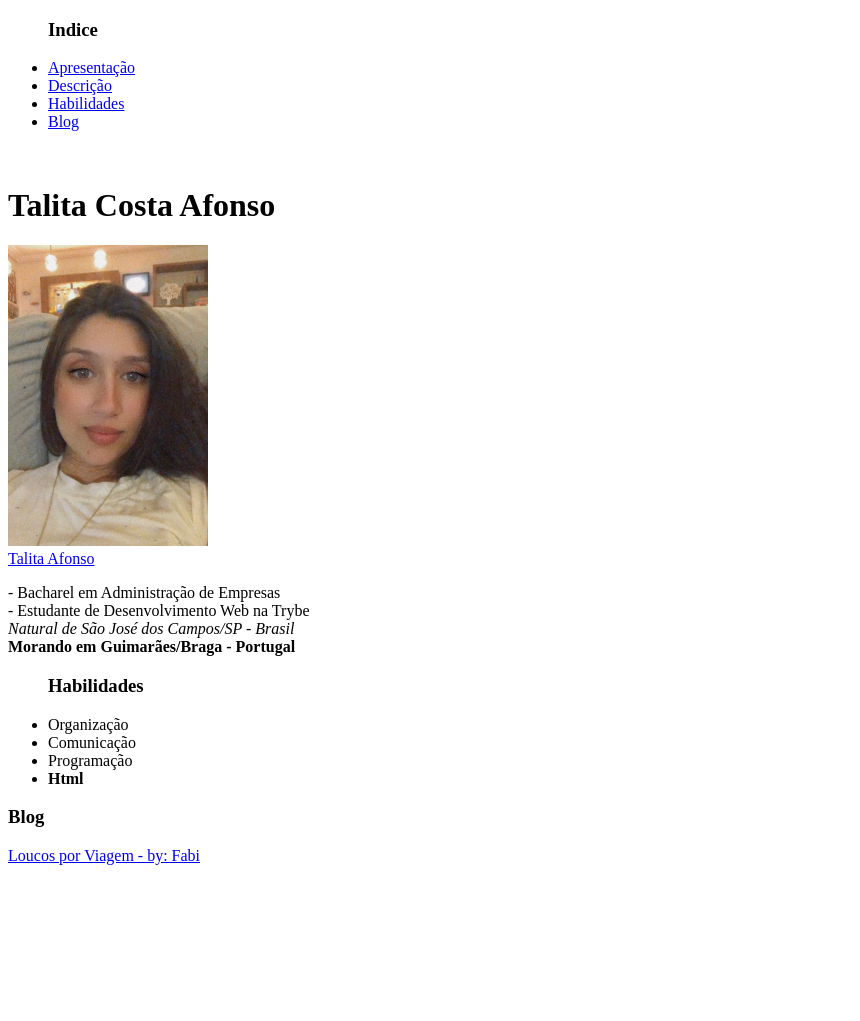
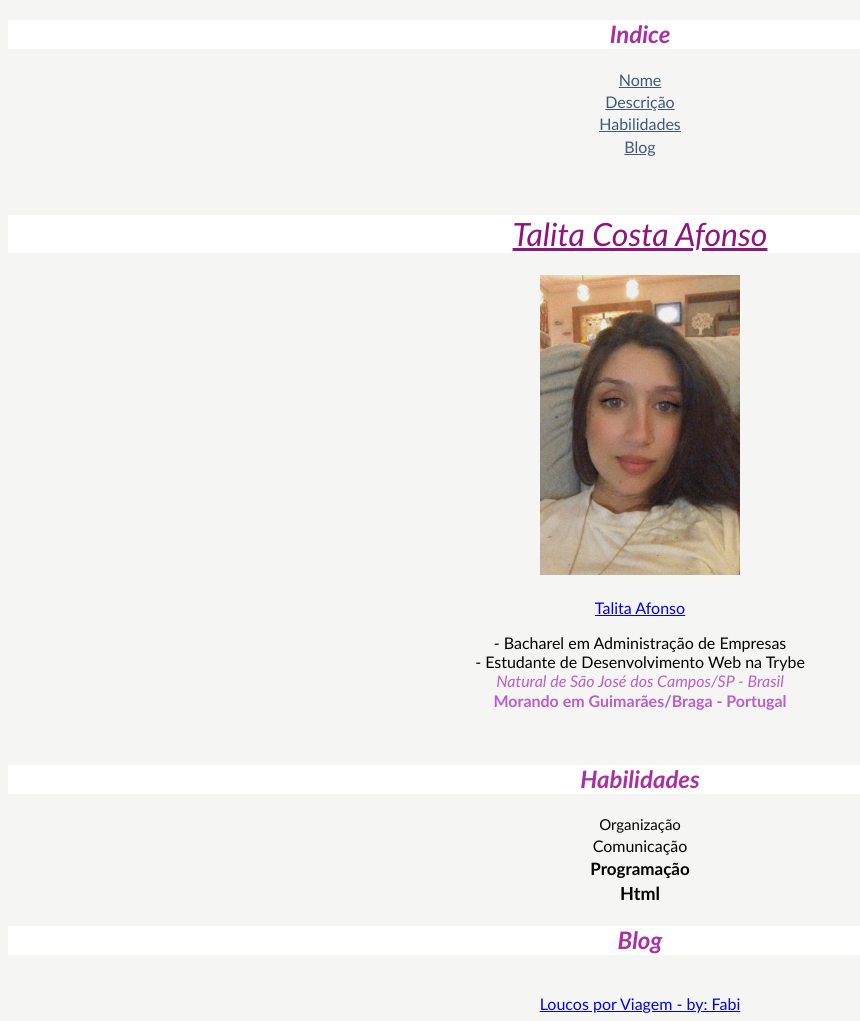
Before and after one commit to tcafonso/my-portfolio, a plain HTML site: page index.html in a window 1280 px wide. Shown: the whole page, without its empty margins (0-860 px from the left). Before the commit the page ends 873 px from the top, so only its background shows below. Drawn offline with Linux system fonts and the light colour scheme.

Commit message:
Adicionar alterações e style no portfólio

```diff
--- a/index.html
+++ b/index.html
@@ -4,47 +4,60 @@
 <head>
   <meta charset="UTF-8">
   <title>Portfólio</title>
+  <link rel="stylesheet" type="text/css" href="style.css">
 </head>
 
 <body>
 
-  <ul>
-    <h3>Indice</h3>
-    <li><a href="#apresentacao">Apresentação</a></li>
+  <h2>Indice</h2>
+
+  <ul class="lista">
+    <li><a href="#nome">Nome</a></li>
     <li><a href="#descricao">Descrição</a></li>
     <li><a href="#habilidades">Habilidades</a></li>
     <li><a href="#blog">Blog</a></li>
   </ul>
   <br>
-  <h1 id="apresentacao">Talita Costa Afonso</a></h1>
+  <h1 id="nome">Talita Costa Afonso</a></h1>
 
   <img src="imagens/333041B3-17C5-4E55-B993-FACED50F7C22.jpg" alt="Talita Costa Afonso" width="200px">
   <br>
+  <br>
   <a href="imagens/333041B3-17C5-4E55-B993-FACED50F7C22.jpg">Talita Afonso</a>
-
+  <br>
   <p id="descricao">
     - Bacharel em Administração de Empresas
     <br>
     - Estudante de Desenvolvimento Web na Trybe
     <br>
-    <em>
+    <em class="destaque">
       Natural de São José dos Campos/SP - Brasil
     </em>
     <br>
-    <strong>
+    <strong class="destaque">
       Morando em Guimarães/Braga - Portugal
     </strong>
   </p>
+  <br>
+  <h2>Habilidades</h2>
 
-  <ul id="habilidades">
-    <h3>Habilidades</h3>
-    <li>Organização</li>
-    <li>Comunicação</li>
-    <li>Programação</li>
-    <li><strong>Html</strong></li>
+  <ul class="lista" id="habilidades">
+    <li class="org">Organização</li>
+    <li class="com">Comunicação</li>
+    <li class="pro">
+      <strong>
+        Programação
+      </strong>
+    </li>
+    <li class="html">
+      <strong>
+        Html
+      </strong>
+    </li>
   </ul>
 
-  <h3 id="blog">Blog</h3>
+  <h2 id="blog">Blog</h2>
+  <br>
   <a href="https://www.loucosporviagem.com/" target="_blank">Loucos por Viagem - by: Fabi</a>
 </body>
 
--- /dev/null
+++ b/style.css
@@ -0,0 +1,62 @@
+h1 {
+    color: #8E157C;
+    text-align: center;
+    font-weight: 500;
+    font-family: 'Trebuchet MS', 'Lucida Sans Unicode', 'Lucida Grande', 'Lucida Sans', Arial, sans-serif;
+    text-decoration: underline;
+    font-style: italic;
+    background-color: white;
+  }
+
+  h2 {
+    color: #AA30A2;
+    text-align: center;
+    font-style: italic;
+    background-color: white;
+  }
+
+  body {
+    background-color: #F5F5F4;
+    text-align: center;
+    line-height: 1.2;
+    font-family: 'Trebuchet MS', 'Lucida Sans Unicode', 'Lucida Grande', 'Lucida Sans', Arial, sans-serif;
+    font-weight: 100;
+    font-size: 16px;
+  }
+
+  p {
+    text-align: center;
+  }
+
+  .lista{
+    list-style-type: none;
+    text-align: center;
+    line-height: 1.4;
+    padding: 0;
+  }
+
+  .lista a {
+    text-decoration: none;
+    color: #415A77;
+    text-decoration: underline;
+  }
+
+  .destaque {
+    color: #BA5FC9;
+  }
+
+  .org {
+    font-size: 15px;
+  }
+
+  .com {
+    font-size: 16px;
+  }
+
+  .pro {
+    font-size: 17px;
+  }
+
+  .html{
+    font-size: 18px;
+  }
```
